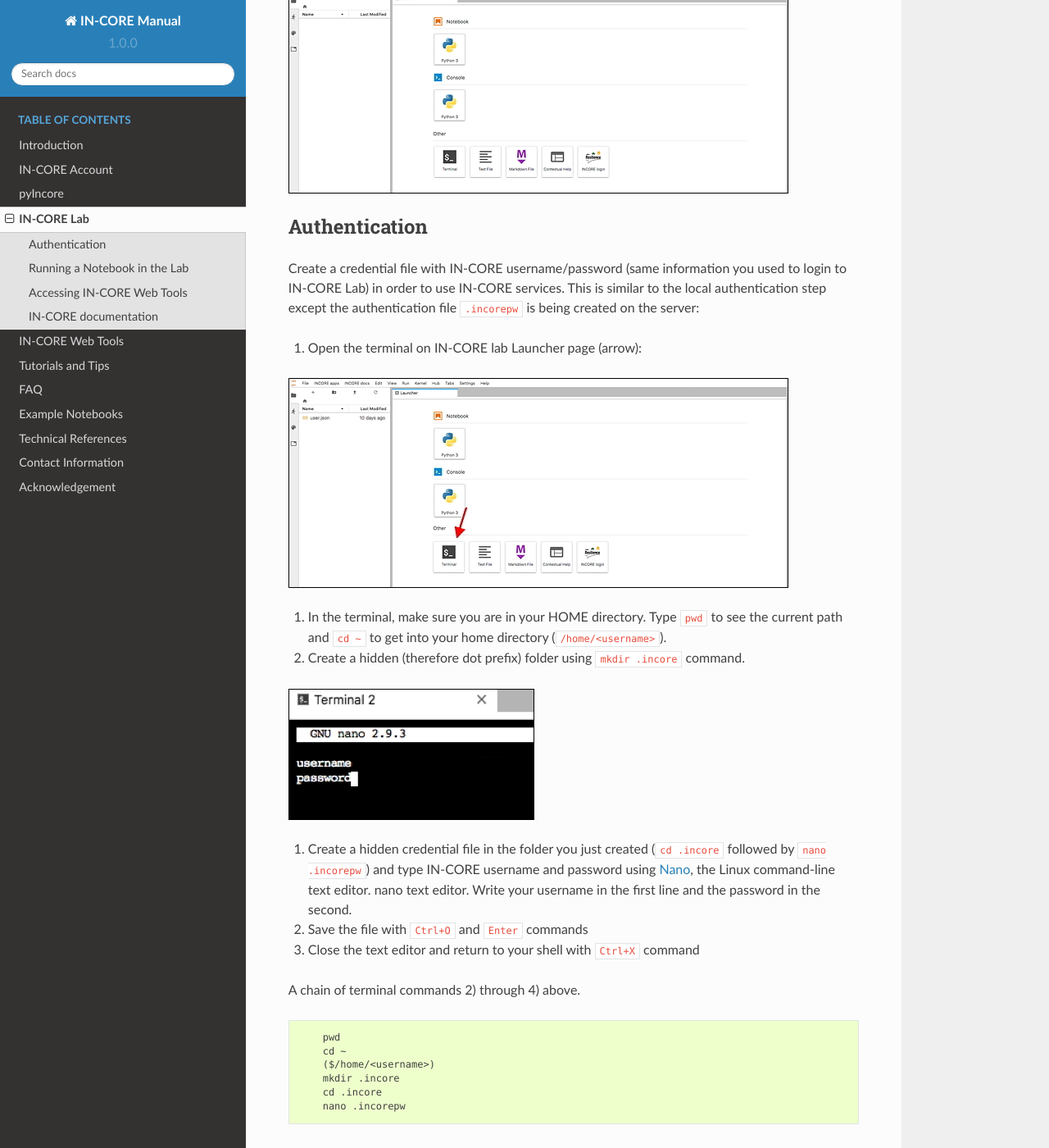
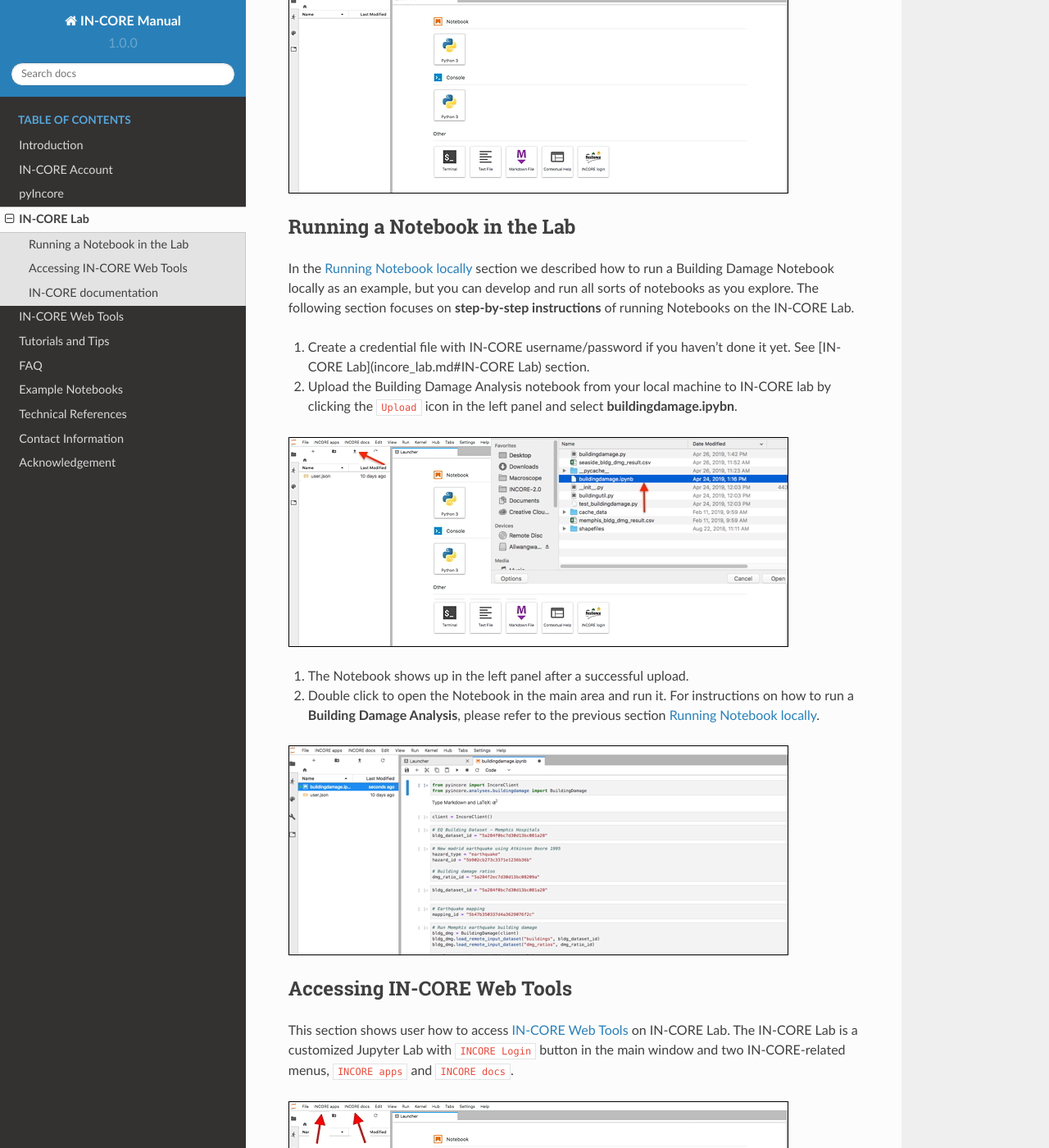
Before and after one commit to IN-CORE/incore-docs, a Sphinx documentation site: the page built from manual/source/incore_lab.md, in a window 1280 px wide and 1400 px high, scrolled down 684 px. Shown: the whole window at 82% size. Built offline with Sphinx 7.4.7 and the Read the Docs theme 2.0.0, drawn with Linux system fonts in a browser that asks for light colours; pages that are not in the unit, such as notebooks, are missing from menus.

````diff
--- a/manual/source/incore_lab.md
+++ b/manual/source/incore_lab.md
@@ -12,35 +12,7 @@
 
 ![IN-CORE Lab dashboard tab.](images/juplab0.jpg "IN-CORE Lab dashboard tab.")
 
-### Authentication
 
-Create a credential file with IN-CORE username/password (same information you used to login to IN-CORE Lab) in order to use IN-CORE services. This is similar to the local authentication step except the authentication file `.incorepw` is being created on the server:
-
-1. Open the terminal on IN-CORE lab Launcher page (arrow):
-
-![IN-CORE Lab launcher page.](images/juplab0_terminal.jpg "IN-CORE Lab launcher page.")
-
-2. In the terminal, make sure you are in your HOME directory. Type `pwd` to see the current path and `cd ~` to get into your home directory (`/home/<username>`).
-
-3. Create a hidden (therefore dot prefix) folder using `mkdir .incore` command.
-
-![Nano text editor.](images/nano_usr_pswd.jpg "Nano text editor.")
-
-4. Create a hidden credential file in the folder you just created (`cd .incore` followed by `nano .incorepw`) and type IN-CORE username and password using [Nano](https://www.howtogeek.com/howto/42980/the-beginners-guide-to-nano-the-linux-command-line-text-editor/), the Linux command-line text editor. nano text editor. Write your username in the first line and the password in the second.
-
-5. Save the file with `Ctrl+O` and `Enter` commands
-
-6. Close the text editor and return to your shell with `Ctrl+X` command
-
-A chain of terminal commands 2) through 4) above.
-```
-    pwd
-    cd ~
-    ($/home/<username>)
-    mkdir .incore
-    cd .incore
-    nano .incorepw
-```
 ### Running a Notebook in the Lab
 
 In the [Running Notebook locally](../running) section we described how to run a Building Damage Notebook locally as an example, but you can develop and run all sorts of notebooks as you explore.
````
Also changed, not shown: manual/source/notebooks/Notebook1_SeasideBuildingDamage.ipynb, 11 other files.
